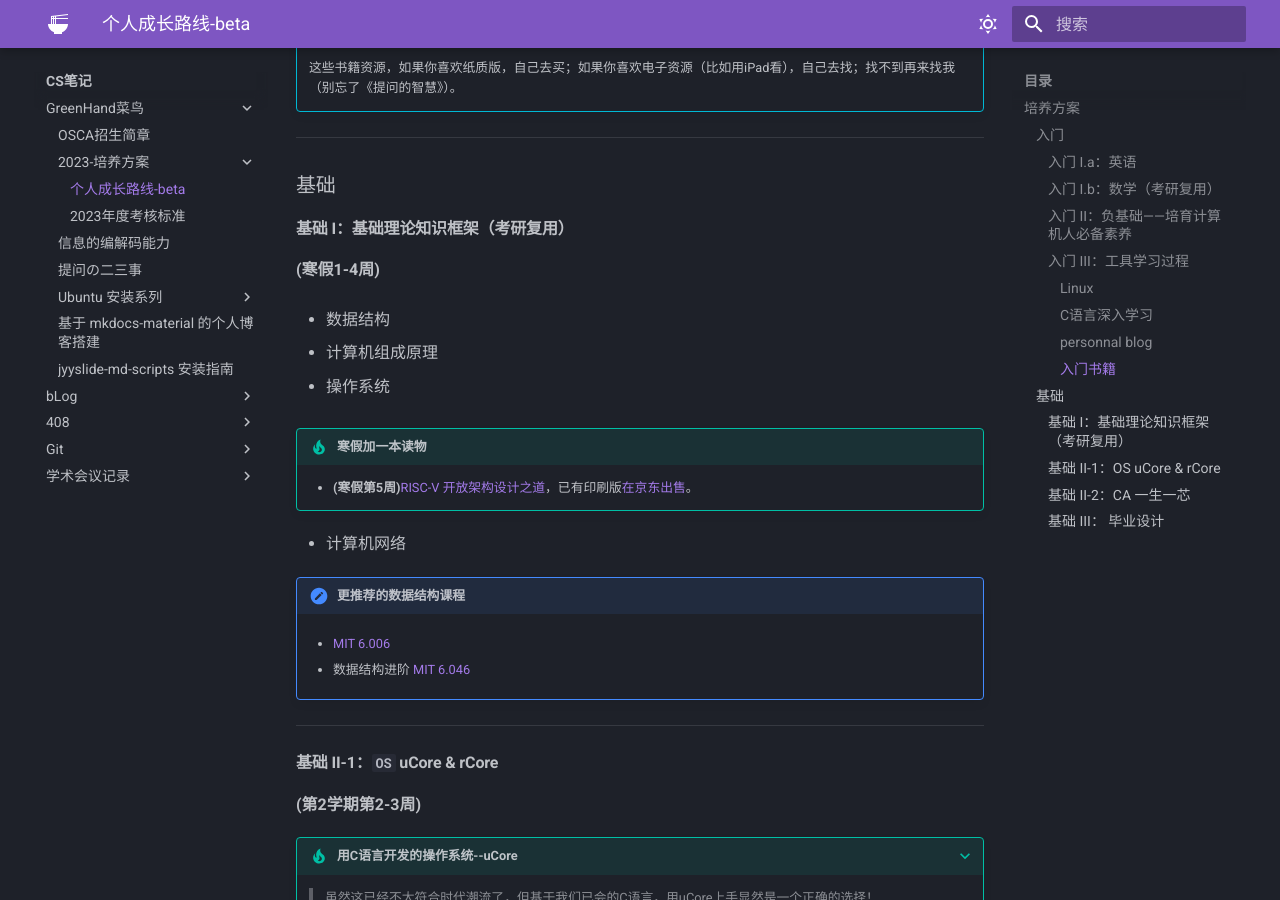
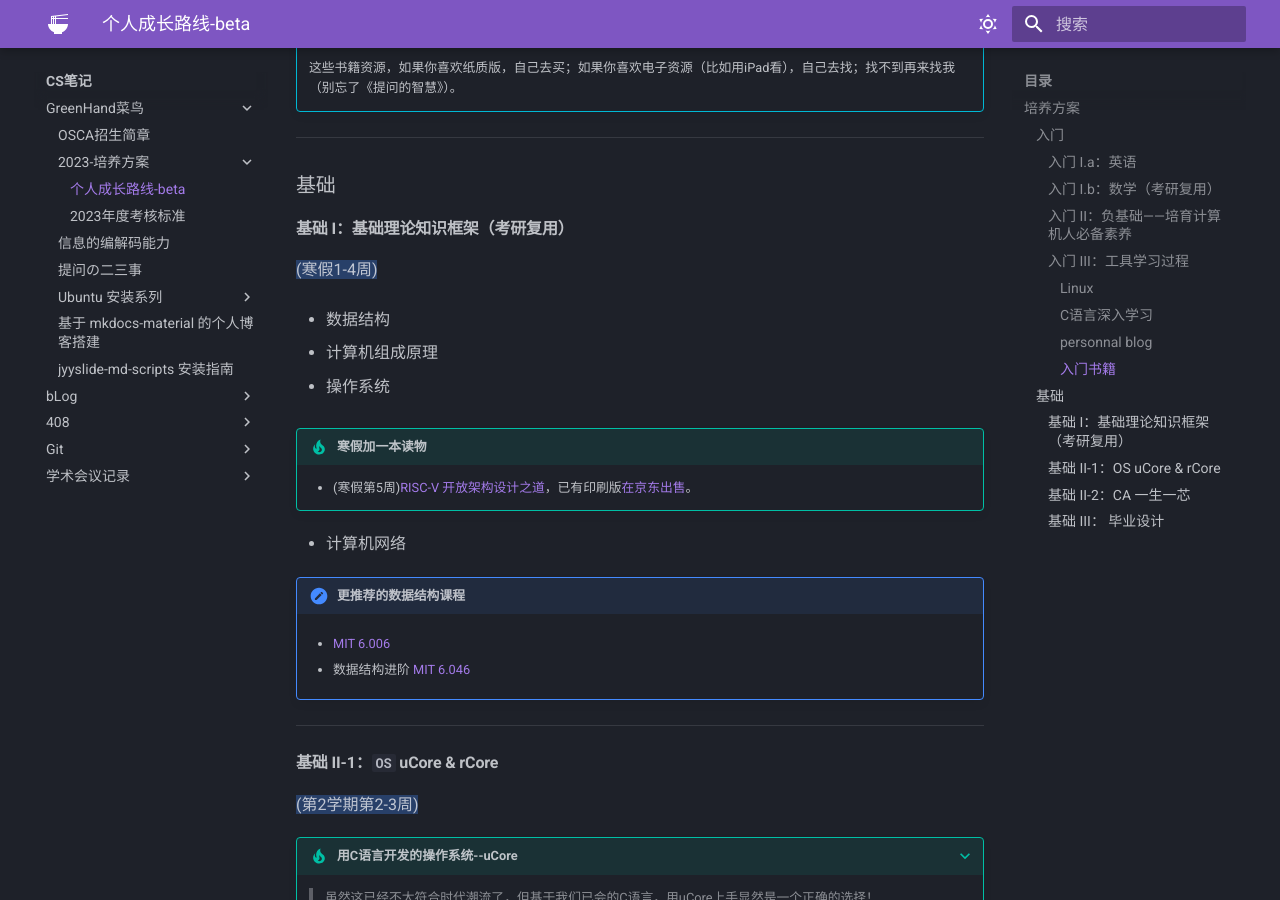
Before and after one commit to Haohahahaha/cs, an MkDocs documentation site: the page built from docs/greenhand/fertile/fertile.md, in a window 1280 px wide and 900 px high, scrolled down 5511 px. Built offline with MkDocs 1.6.1 and Material for MkDocs 9.7.7, drawn with Linux system fonts in a browser that asks for light colours.

Commit message:
2024-01-16_02:34:39 update

```diff
--- a/docs/greenhand/fertile/fertile.md
+++ b/docs/greenhand/fertile/fertile.md
@@ -413,7 +413,7 @@ Python：[Harvard CS50x](https://csdiy.wiki/%E7%BC%96%E7%A8%8B%E5%85%A5%E9%97%A8
 
 #### 基础 I：基础理论知识框架（考研复用）
 
-**(寒假1-4周)**
+==(寒假1-4周)==
 
 - 数据结构
 
@@ -423,7 +423,7 @@ Python：[Harvard CS50x](https://csdiy.wiki/%E7%BC%96%E7%A8%8B%E5%85%A5%E9%97%A8
 
 !!! tip "寒假加一本读物"
 
-    - **(寒假第5周)**[RISC-V 开放架构设计之道](http://riscvbook.com/chinese/RISC-V-Reader-Chinese-v1.pdf)，已有印刷版[在京东出售](https://item.jd.com/14304044.html)。
+    - <red>(寒假第5周)</red>[RISC-V 开放架构设计之道](http://riscvbook.com/chinese/RISC-V-Reader-Chinese-v1.pdf)，已有印刷版[在京东出售](https://item.jd.com/14304044.html)。
 
 
 - 计算机网络
@@ -438,7 +438,7 @@ Python：[Harvard CS50x](https://csdiy.wiki/%E7%BC%96%E7%A8%8B%E5%85%A5%E9%97%A8
 
 #### 基础 II-1：`OS` uCore & rCore
 
-**(第2学期第2-3周)**
+==(第2学期第2-3周)==
 
 ???+ tip "用C语言开发的操作系统--uCore"
 
```
